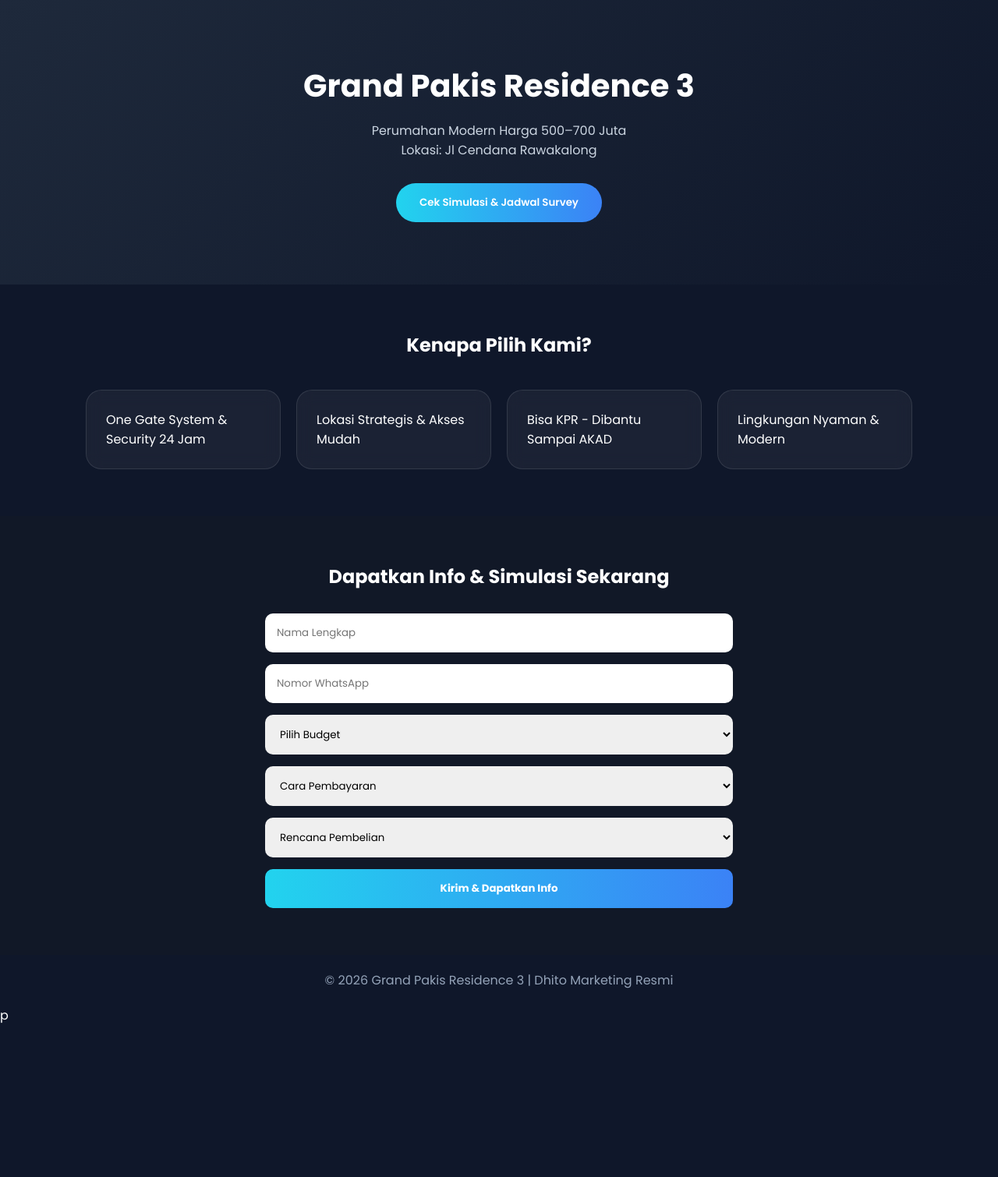
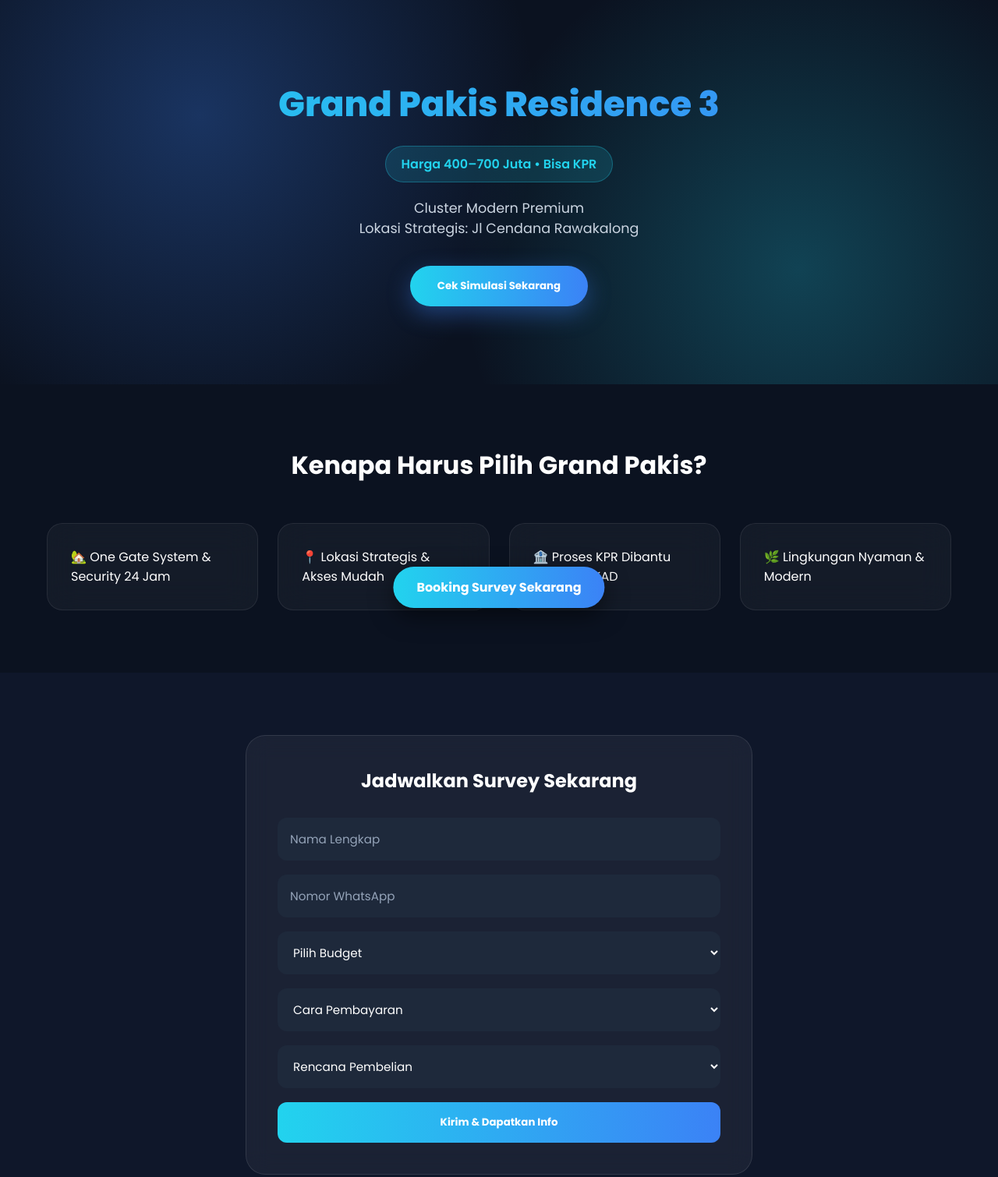
Before and after one commit to dhitoid/ads-dhito, a plain HTML site: page index.html in a window 1280 px wide. Shown: the top 1510 px of the page at 78% size. Before the commit the page ends 1315 px from the top, so only its background shows below. Drawn offline with Linux system fonts and the light colour scheme.

Commit message:
Update index.html

```diff
--- a/index.html
+++ b/index.html
@@ -4,124 +4,184 @@
 <meta charset="UTF-8">
 <meta name="viewport" content="width=device-width, initial-scale=1.0">
 <title>Grand Pakis Residence 3</title>
-<link href="https://fonts.googleapis.com/css2?family=Poppins:wght@300;400;600;700&display=swap" rel="stylesheet">
+<link href="https://fonts.googleapis.com/css2?family=Poppins:wght@300;400;600;700;800&display=swap" rel="stylesheet">
+
 <style>
-* {
-    margin: 0;
-    padding: 0;
-    box-sizing: border-box;
-    font-family: 'Poppins', sans-serif;
+*{
+    margin:0;
+    padding:0;
+    box-sizing:border-box;
+    font-family:'Poppins',sans-serif;
 }
 
-body {
-    background: #0f172a;
-    color: white;
-    overflow-x: hidden;
+body{
+    background:#0b1220;
+    color:white;
+    overflow-x:hidden;
 }
 
-header {
-    padding: 80px 20px;
-    text-align: center;
-    background: linear-gradient(135deg,#1e293b,#0f172a);
+/* ===== HERO ===== */
+header{
+    padding:100px 20px;
+    text-align:center;
+    background:
+    radial-gradient(circle at 20% 30%,rgba(59,130,246,0.3),transparent 40%),
+    radial-gradient(circle at 80% 70%,rgba(34,211,238,0.25),transparent 40%),
+    #0b1220;
 }
 
-header h1 {
-    font-size: 2.5rem;
-    font-weight: 700;
+header h1{
+    font-size:2.8rem;
+    font-weight:800;
+    background:linear-gradient(90deg,#22d3ee,#3b82f6);
+    -webkit-background-clip:text;
+    -webkit-text-fill-color:transparent;
 }
 
-header p {
-    margin-top: 15px;
-    color: #cbd5e1;
+header p{
+    margin-top:20px;
+    font-size:1.1rem;
+    color:#cbd5e1;
 }
 
-.cta-btn {
-    margin-top: 30px;
-    padding: 15px 30px;
-    border-radius: 50px;
-    border: none;
-    background: linear-gradient(90deg,#22d3ee,#3b82f6);
-    color: white;
-    font-weight: 600;
-    cursor: pointer;
-    transition: 0.3s;
+.price-badge{
+    display:inline-block;
+    margin-top:20px;
+    padding:10px 20px;
+    border-radius:50px;
+    background:rgba(34,211,238,0.15);
+    border:1px solid rgba(34,211,238,0.3);
+    font-weight:600;
+    color:#22d3ee;
 }
 
-.cta-btn:hover {
-    transform: scale(1.05);
+.cta-btn{
+    margin-top:35px;
+    padding:16px 35px;
+    border-radius:50px;
+    border:none;
+    background:linear-gradient(90deg,#22d3ee,#3b82f6);
+    color:white;
+    font-weight:700;
+    cursor:pointer;
+    transition:0.3s;
+    box-shadow:0 10px 30px rgba(59,130,246,0.4);
 }
 
-.section {
-    padding: 60px 20px;
-    max-width: 1100px;
-    margin: auto;
+.cta-btn:hover{
+    transform:translateY(-3px);
 }
 
-.section h2 {
-    text-align: center;
-    margin-bottom: 40px;
+/* ===== SECTION ===== */
+.section{
+    padding:80px 20px;
+    max-width:1200px;
+    margin:auto;
 }
 
-.features {
-    display: grid;
-    grid-template-columns: repeat(auto-fit,minmax(250px,1fr));
-    gap: 20px;
+.section h2{
+    text-align:center;
+    font-size:2rem;
+    margin-bottom:50px;
 }
 
-.card {
-    background: rgba(255,255,255,0.05);
-    padding: 25px;
-    border-radius: 20px;
-    backdrop-filter: blur(10px);
-    border: 1px solid rgba(255,255,255,0.1);
-    transition: 0.3s;
+.features{
+    display:grid;
+    grid-template-columns:repeat(auto-fit,minmax(250px,1fr));
+    gap:25px;
 }
 
-.card:hover {
-    transform: translateY(-5px);
+.card{
+    background:rgba(255,255,255,0.04);
+    padding:30px;
+    border-radius:20px;
+    backdrop-filter:blur(20px);
+    border:1px solid rgba(255,255,255,0.08);
+    transition:0.3s;
 }
 
-.form-section {
-    background: #111827;
-    padding: 60px 20px;
+.card:hover{
+    transform:translateY(-8px);
+    box-shadow:0 15px 35px rgba(0,0,0,0.4);
 }
 
-form {
-    max-width: 600px;
-    margin: auto;
-    display: flex;
-    flex-direction: column;
-    gap: 15px;
+/* ===== FORM ===== */
+.form-section{
+    background:#0f172a;
+    padding:80px 20px;
 }
 
-input, select {
-    padding: 15px;
-    border-radius: 10px;
-    border: none;
-    outline: none;
+.form-box{
+    max-width:650px;
+    margin:auto;
+    background:rgba(255,255,255,0.05);
+    padding:40px;
+    border-radius:25px;
+    backdrop-filter:blur(15px);
+    border:1px solid rgba(255,255,255,0.1);
 }
 
-.submit-btn {
-    padding: 15px;
-    border-radius: 10px;
-    border: none;
-    background: linear-gradient(90deg,#22d3ee,#3b82f6);
-    color: white;
-    font-weight: bold;
-    cursor: pointer;
+form{
+    display:flex;
+    flex-direction:column;
+    gap:18px;
 }
 
-footer {
-    text-align: center;
-    padding: 20px;
-    background: #0f172a;
-    color: #94a3b8;
+input,select{
+    padding:16px;
+    border-radius:12px;
+    border:none;
+    background:#1e293b;
+    color:white;
+    font-size:0.95rem;
+}
+
+input::placeholder{
+    color:#94a3b8;
+}
+
+.submit-btn{
+    padding:16px;
+    border-radius:12px;
+    border:none;
+    background:linear-gradient(90deg,#22d3ee,#3b82f6);
+    color:white;
+    font-weight:700;
+    cursor:pointer;
+    transition:0.3s;
+}
+
+.submit-btn:hover{
+    transform:scale(1.03);
+}
+
+/* ===== STICKY CTA ===== */
+.sticky-cta{
+    position:fixed;
+    bottom:20px;
+    left:50%;
+    transform:translateX(-50%);
+    background:linear-gradient(90deg,#22d3ee,#3b82f6);
+    padding:14px 30px;
+    border-radius:50px;
+    font-weight:700;
+    cursor:pointer;
+    box-shadow:0 10px 30px rgba(0,0,0,0.5);
+    z-index:999;
+}
+
+/* ===== FOOTER ===== */
+footer{
+    text-align:center;
+    padding:25px;
+    background:#0b1220;
+    color:#94a3b8;
+    font-size:0.9rem;
 }
 
 @media(max-width:768px){
-    header h1{
-        font-size:1.8rem;
-    }
+    header h1{font-size:2rem;}
+    .section h2{font-size:1.6rem;}
 }
 </style>
 </head>
@@ -129,30 +189,33 @@ footer {
 
 <header>
     <h1>Grand Pakis Residence 3</h1>
-    <p>Perumahan Modern Harga 500–700 Juta<br>Lokasi: Jl Cendana Rawakalong</p>
-    <button class="cta-btn" onclick="scrollToForm()">Cek Simulasi & Jadwal Survey</button>
+    <div class="price-badge">Harga 400–700 Juta • Bisa KPR</div>
+    <p>Cluster Modern Premium<br>Lokasi Strategis: Jl Cendana Rawakalong</p>
+    <button class="cta-btn" onclick="scrollToForm()">Cek Simulasi Sekarang</button>
 </header>
 
 <section class="section">
-    <h2>Kenapa Pilih Kami?</h2>
+    <h2>Kenapa Harus Pilih Grand Pakis?</h2>
     <div class="features">
-        <div class="card">One Gate System & Security 24 Jam</div>
-        <div class="card">Lokasi Strategis & Akses Mudah</div>
-        <div class="card">Bisa KPR - Dibantu Sampai AKAD</div>
-        <div class="card">Lingkungan Nyaman & Modern</div>
+        <div class="card">🏡 One Gate System & Security 24 Jam</div>
+        <div class="card">📍 Lokasi Strategis & Akses Mudah</div>
+        <div class="card">🏦 Proses KPR Dibantu Sampai AKAD</div>
+        <div class="card">🌿 Lingkungan Nyaman & Modern</div>
     </div>
 </section>
 
 <section class="form-section" id="form">
-    <h2 style="text-align:center;margin-bottom:30px;">Dapatkan Info & Simulasi Sekarang</h2>
+    <div class="form-box">
+        <h2 style="text-align:center;margin-bottom:30px;">Jadwalkan Survey Sekarang</h2>
         <form onsubmit="sendToWhatsApp(event)">
             <input type="text" id="nama" placeholder="Nama Lengkap" required>
             <input type="tel" id="hp" placeholder="Nomor WhatsApp" required>
 
             <select id="budget" required>
                 <option value="">Pilih Budget</option>
+                <option>400–500 Juta</option>
                 <option>500–600 Juta</option>
-            <option>700–800 Juta</option>
+                <option>600–700 Juta</option>
             </select>
 
             <select id="pembayaran" required>
@@ -170,7 +233,12 @@ footer {
 
             <button type="submit" class="submit-btn">Kirim & Dapatkan Info</button>
         </form>
+    </div>
 </section>
+
+<div class="sticky-cta" onclick="scrollToForm()">
+    Booking Survey Sekarang
+</div>
 
 <footer>
 © 2026 Grand Pakis Residence 3 | Dhito Marketing Resmi
@@ -183,13 +251,13 @@ function scrollToForm(){
 
 function sendToWhatsApp(e){
     e.preventDefault();
-    var nama = document.getElementById("nama").value;
-    var hp = document.getElementById("hp").value;
-    var budget = document.getElementById("budget").value;
-    var pembayaran = document.getElementById("pembayaran").value;
-    var waktu = document.getElementById("waktu").value;
+    var nama=document.getElementById("nama").value;
+    var hp=document.getElementById("hp").value;
+    var budget=document.getElementById("budget").value;
+    var pembayaran=document.getElementById("pembayaran").value;
+    var waktu=document.getElementById("waktu").value;
 
-    var message = `Halo, saya tertarik dengan Grand Pakis Residence 3.
+    var message=`Halo, saya tertarik dengan Grand Pakis Residence 3.
 
 Nama: ${nama}
 No HP: ${hp}
@@ -197,10 +265,10 @@ Budget: ${budget}
 Pembayaran: ${pembayaran}
 Rencana Beli: ${waktu}`;
 
-    var url = "https://wa.me/6281802168184?text=" + encodeURIComponent(message);
-    window.open(url, "_blank");
+    var url="https://wa.me/6281802168184?text="+encodeURIComponent(message);
+    window.open(url,"_blank");
 }
 </script>
 
 </body>
-</html>p
+</html>
```
Lines whose indentation alone changed are shown as unchanged.
